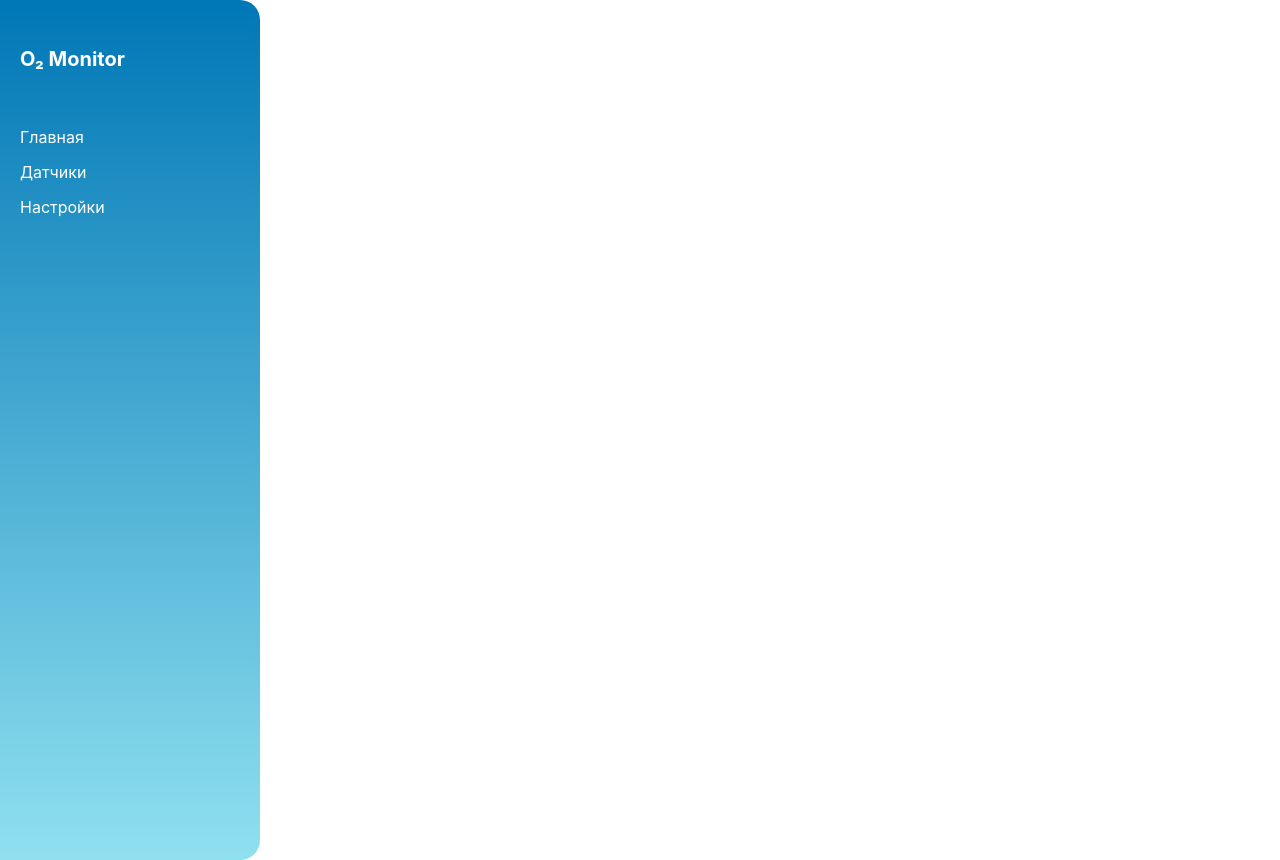
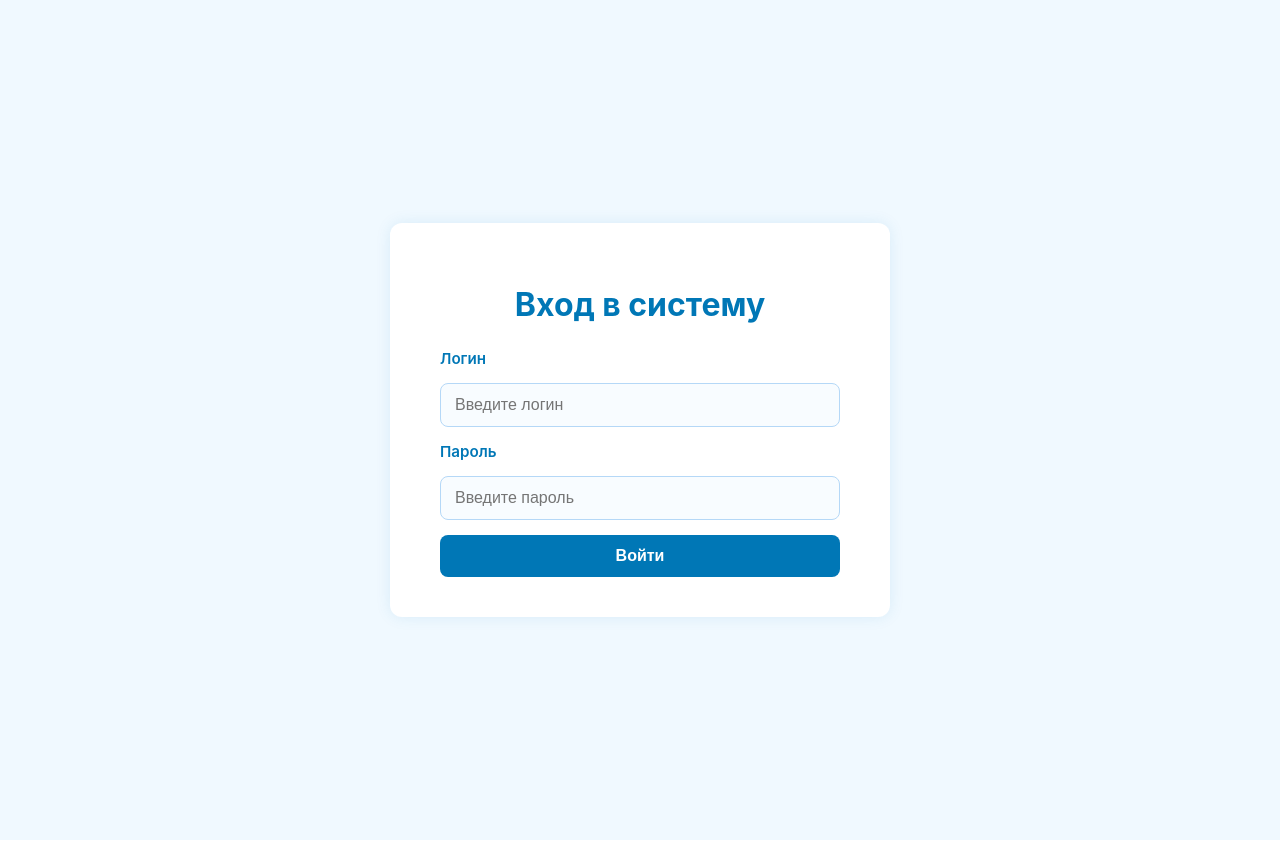
Before and after one commit to Fek1r/Oxygen-Sensor-Project, a React (Create React App) app in the folder frontend/: page /login in a window 1280 px wide. Built offline with nearby package versions, Linux system fonts and the light colour scheme.

Commit message:
Create Login for application

```diff
--- a/frontend/src/App.jsx
+++ b/frontend/src/App.jsx
@@ -1,20 +1,83 @@
-import { BrowserRouter as Router, Routes, Route } from "react-router-dom";
+// src/App.jsx
+import React, { useState, useEffect } from "react";
+import { BrowserRouter as Router, Routes, Route, Navigate } from "react-router-dom";
 import Header from "./components/Header";
 import HomePage from "./pages/HomePage";
 import SensorPage from "./pages/SensorPage";
+import LoginPage from "./pages/LoginPage";
 import "./App.css";
 
+function ProtectedRoute({ isAuthenticated, children }) {
+  return isAuthenticated ? children : <Navigate to="/login" replace />;
+}
+
 function App() {
+  const [isAuthenticated, setIsAuthenticated] = useState(false);
+
+  useEffect(() => {
+    // Проверяем, есть ли активная сессия в localStorage
+    const authStatus = localStorage.getItem("isAuthenticated");
+    if (authStatus === "true") {
+      setIsAuthenticated(true);
+    }
+  }, []);
+
+  const handleLogin = () => {
+    setIsAuthenticated(true);
+    localStorage.setItem("isAuthenticated", "true");
+  };
+
+  const handleLogout = () => {
+    setIsAuthenticated(false);
+    localStorage.removeItem("isAuthenticated");
+  };
+
   return (
     <Router>
       <div className="app">
-        <Header />
+        {isAuthenticated && <Header onLogout={handleLogout} />}
         <div className="main-content">
           <Routes>
-            <Route path="/" element={<HomePage />} />
-            <Route path="/sensor" element={<SensorPage />} />
-            {/* ✅ Используем тот же SensorPage, но с параметром mac */}
-            <Route path="/sensor/:mac" element={<SensorPage />} />
+            <Route
+              path="/login"
+              element={
+                isAuthenticated ? (
+                  <Navigate to="/" replace />
+                ) : (
+                  <LoginPage onLogin={handleLogin} />
+                )
+              }
+            />
+
+            <Route
+              path="/"
+              element={
+                <ProtectedRoute isAuthenticated={isAuthenticated}>
+                  <HomePage />
+                </ProtectedRoute>
+              }
+            />
+
+            <Route
+              path="/sensor"
+              element={
+                <ProtectedRoute isAuthenticated={isAuthenticated}>
+                  <SensorPage />
+                </ProtectedRoute>
+              }
+            />
+
+            <Route
+              path="/sensor/:mac"
+              element={
+                <ProtectedRoute isAuthenticated={isAuthenticated}>
+                  <SensorPage />
+                </ProtectedRoute>
+              }
+            />
+
+            {/* Перенаправление всех неизвестных маршрутов */}
+            <Route path="*" element={<Navigate to="/" replace />} />
           </Routes>
         </div>
       </div>
--- a/frontend/src/components/Header.jsx
+++ b/frontend/src/components/Header.jsx
@@ -1,15 +1,34 @@
+// src/components/Header.jsx
 import React from "react";
+import { useNavigate } from "react-router-dom";
 import "./Header.css";
 
-const Header = () => {
+const Header = ({ onLogout }) => {
+  const navigate = useNavigate();
+
+  const handleLogoutClick = () => {
+    onLogout();
+    navigate("/login");
+  };
+
   return (
     <aside className="header">
-      <h2 className="logo">O₂ Monitor</h2>
+      <h2
+        className="logo"
+        onClick={() => navigate("/")}
+        style={{ cursor: "pointer" }}
+      >
+        O₂ Monitor
+      </h2>
+
       <nav>
         <ul>
-          <li>Главная</li>
-          <li>Датчики</li>
-          <li>Настройки</li>
+          <li onClick={() => navigate("/")} style={{ cursor: "pointer" }}>
+            Главная
+          </li>
+          <li onClick={handleLogoutClick} style={{ cursor: "pointer", color: "#e74c3c" }}>
+            Выход
+          </li>
         </ul>
       </nav>
     </aside>
--- /dev/null
+++ b/frontend/src/pages/LoginPage.css
@@ -0,0 +1,85 @@
+/* Общий контейнер */
+.login-page {
+  display: flex;
+  justify-content: center;
+  align-items: center;
+  height: 100vh;
+  background: #f0f9ff;
+  padding: 20px;
+}
+
+/* Белая коробка */
+.login-box {
+  background: #ffffff;
+  border-radius: 12px;
+  padding: 40px 50px;
+  box-shadow: 0 0 15px rgba(0, 119, 182, 0.1);
+  max-width: 400px;
+  width: 100%;
+}
+
+.login-box h1 {
+  text-align: center;
+  color: #0077b6;
+  margin-bottom: 25px;
+}
+
+/* Поля формы */
+.login-box form {
+  display: flex;
+  flex-direction: column;
+  gap: 15px;
+}
+
+.login-box label {
+  color: #0077b6;
+  font-weight: 600;
+  font-size: 0.95em;
+}
+
+.login-box input {
+  padding: 12px 14px;
+  border-radius: 8px;
+  border: 1px solid #b5d8f7;
+  background: #f8fcff;
+  font-size: 1em;
+  outline: none;
+  transition: 0.2s ease;
+}
+
+.login-box input:focus {
+  border-color: #0077b6;
+  background: #fff;
+}
+
+/* Ошибка */
+.error {
+  color: #d00000;
+  background: #ffe6e6;
+  border: 1px solid #f5baba;
+  padding: 8px 10px;
+  border-radius: 6px;
+  font-size: 0.9em;
+  text-align: center;
+}
+
+/* Кнопка входа */
+.login-btn {
+  background: #0077b6;
+  color: white;
+  border: none;
+  padding: 12px;
+  border-radius: 8px;
+  font-weight: 600;
+  font-size: 1em;
+  cursor: pointer;
+  transition: background 0.2s ease;
+}
+
+.login-btn:hover {
+  background: #0096c7;
+}
+
+.login-btn:active {
+  background: #023e8a;
+}
--- /dev/null
+++ b/frontend/src/pages/LoginPage.jsx
@@ -0,0 +1,57 @@
+import React, { useState } from "react";
+import { useNavigate } from "react-router-dom";
+import "./LoginPage.css";
+
+const LoginPage = ({ onLogin }) => {
+  const [username, setUsername] = useState("");
+  const [password, setPassword] = useState("");
+  const [error, setError] = useState("");
+  const navigate = useNavigate();
+
+  const handleSubmit = (e) => {
+    e.preventDefault();
+
+    if (username === "Admin" && password === "12345678") {
+      setError("");
+      onLogin();
+      navigate("/");
+    } else {
+      setError("Неверный логин или пароль");
+    }
+  };
+
+  return (
+    <div className="login-page">
+      <div className="login-box">
+        <h1>Вход в систему</h1>
+        <form onSubmit={handleSubmit}>
+          <label htmlFor="username">Логин</label>
+          <input
+            type="text"
+            id="username"
+            value={username}
+            onChange={(e) => setUsername(e.target.value)}
+            placeholder="Введите логин"
+            required
+          />
+
+          <label htmlFor="password">Пароль</label>
+          <input
+            type="password"
+            id="password"
+            value={password}
+            onChange={(e) => setPassword(e.target.value)}
+            placeholder="Введите пароль"
+            required
+          />
+
+          {error && <p className="error">{error}</p>}
+
+          <button type="submit" className="login-btn">Войти</button>
+        </form>
+      </div>
+    </div>
+  );
+};
+
+export default LoginPage;
```
